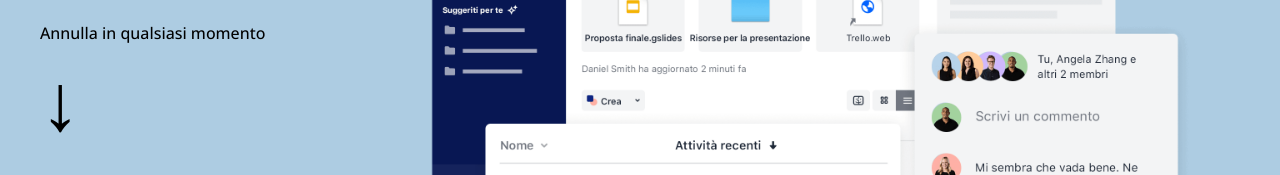
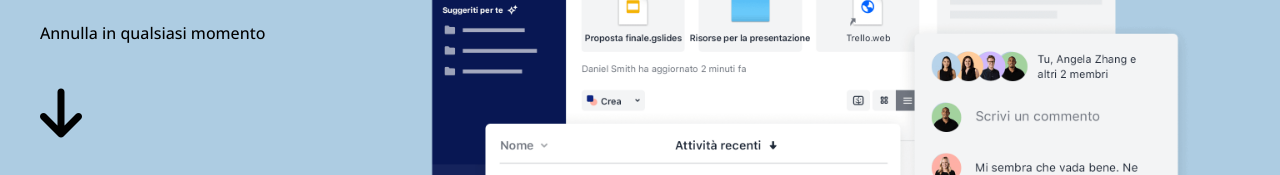
Before and after one commit to GiorgioDellutri/htmlcss-dropbox, a plain HTML site: page index.html in a window 1280 px wide. Shown: the part 612-787 px from the top of the page. Drawn offline with nearby package versions, Linux system fonts and the light colour scheme.

Commit message:
arrow entities and position

```diff
--- a/css/style.css
+++ b/css/style.css
@@ -116,7 +116,9 @@ section .jumbo-content div.jumbo-img{
 }
 
 section div.jumbo-text-img span.arrow{
-    font-size: 5rem;
+    margin-top: 30px;
+    font-size: 3.5rem;
+    display: inline-block;
 }
 
 main section.radio-button  h1.main-title-plans{
@@ -360,7 +362,6 @@ div.square div.square-client{
     margin-bottom: 50px;
 }
 
-
 section.jumbo-bottom{
     height: 300px;
     background-color:#ADCCE2;
--- a/index.html
+++ b/index.html
@@ -44,7 +44,7 @@
                             <p>Finalmente tutti i tuoi strumenti, contenuti e collaboratori sono accessibili dallo stesso posto.  Dropbox Business è piu di uno spazio di archiviazione sicuro: è un modo intelligente e integrato per ottimizzare il flusso di lavoro esistente</p>
                             <button class="button free-trial-jumbo">Inizia la tua prova gratuita</button>
                             <p>Annulla in qualsiasi momento</p>
-                            <span class="arrow">&#8595;</span>
+                            <span class="arrow"><i class="fa-solid fa-arrow-down"></i></span>
                         </div>
                         <div class="jumbo-img border"></div>
                     </div>
```
